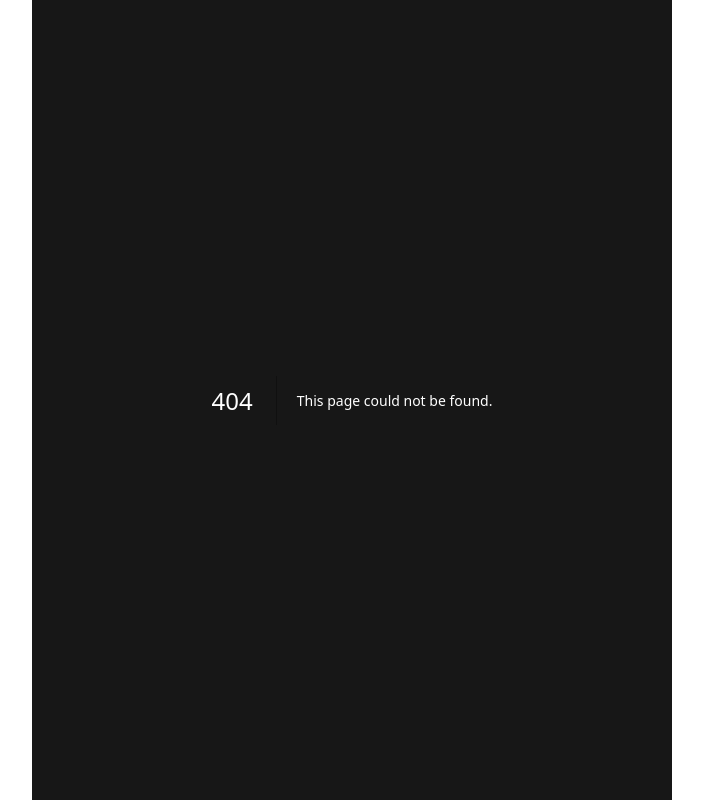
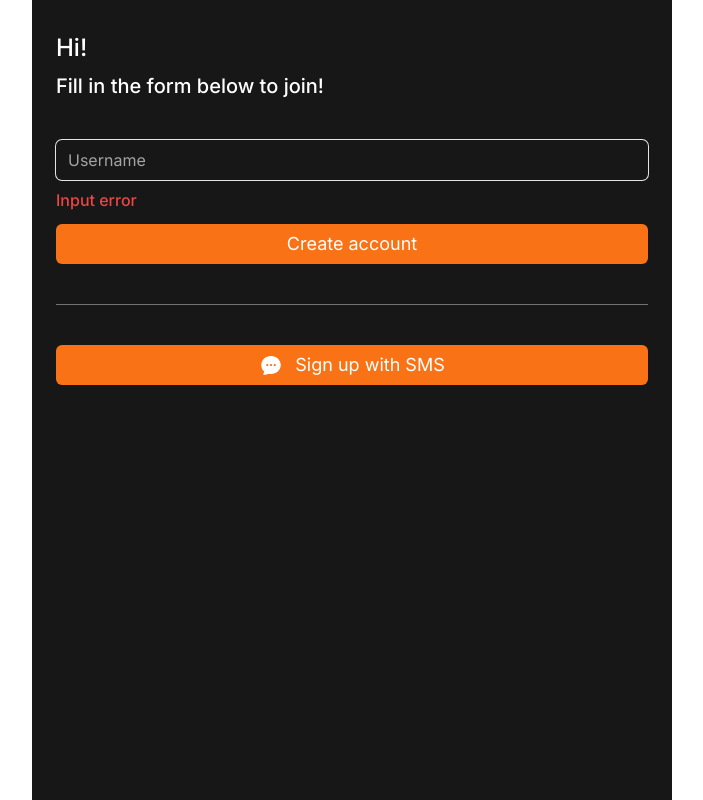
Before and after one commit to heewls/carrot-market, a Next.js app: page /create-account in a window 1280 px wide. Before the commit this address had no page. Shown: the whole page, without its empty margins (288-991 px from the left). Built offline with nearby package versions, Linux system fonts and the light colour scheme.

Commit message:
create account page

```diff
--- /dev/null
+++ b/app/create-account/page.tsx
@@ -0,0 +1,34 @@
+import { ChatBubbleOvalLeftEllipsisIcon } from "@heroicons/react/24/solid";
+import Link from "next/link";
+
+export default function CreateAccount() {
+    return (
+        <div className="flex flex-col gap-10 py-8 px-6 min-h-screen">
+            <div className="flex flex-col gap-2 *:font-medium">
+                <h1 className="text-2xl">Hi!</h1>
+                <h2 className="text-xl">Fill in the form below to join!</h2>
+            </div>
+            <form className="flex flex-col gap-3">
+                <div className="flex flex-col gap-2">
+                    <input
+                        type="text"
+                        placeholder="Username"
+                        required
+                        className="bg-transparent rounded-md w-full h-10 border-none ring-1 ring-neutral-200 focus:outline-none focus:ring-2 focus:ring-orange-500 placeholder:text-neutral-400"
+                    />
+                    <span className="text-red-500 font-medium">Input error</span>
+                </div>
+                <button className="primary-btn h-10">Create account</button>
+            </form>
+            <div className="w-full h-px bg-neutral-500" />
+            <div>
+                <Link href="/sms" className="primary-btn flex h-10 items-center justify-center gap-3">
+                    <span>
+                        <ChatBubbleOvalLeftEllipsisIcon className="size-6" />
+                    </span>
+                    <span>Sign up with SMS</span>
+                </Link>
+            </div>
+        </div>
+    );
+}
--- a/app/globals.css
+++ b/app/globals.css
@@ -12,10 +12,10 @@
     .text-bigger-hello {
         @apply text-3xl font-semibold;
     }
-}
+} */
 
 @layer components {
-    .btn {
-        @apply w-full bg-black h-10 text-white rounded-full;
+    .primary-btn {
+        @apply w-full bg-orange-500 text-white text-lg rounded-md text-center hover:bg-orange-400 transition-colors;
     }
-} */
+}
--- a/app/page.tsx
+++ b/app/page.tsx
@@ -9,10 +9,7 @@
                 <h2 className="text-2xl">당근 마켓에 어서오세요!</h2>
             </div>
             <div className="w-full flex flex-col items-center gap-3">
-                <Link
-                    href="/create-account"
-                    className="w-full bg-orange-500 text-white text-lg font-medium py-2.5 rounded-md text-center hover:bg-orange-400 transition-colors"
-                >
+                <Link href="/create-account" className="primary-btn py-2.5 text-lg">
                     시작하기
                 </Link>
                 <div className="flex gap-2">
--- a/package.json
+++ b/package.json
@@ -9,6 +9,7 @@
         "lint": "next lint"
     },
     "dependencies": {
+        "@heroicons/react": "^2.1.3",
         "next": "14.2.4",
         "react": "^18",
         "react-dom": "^18"
```
Also changed, not shown: 1 other file (tests, documents, lock files or other folders).
